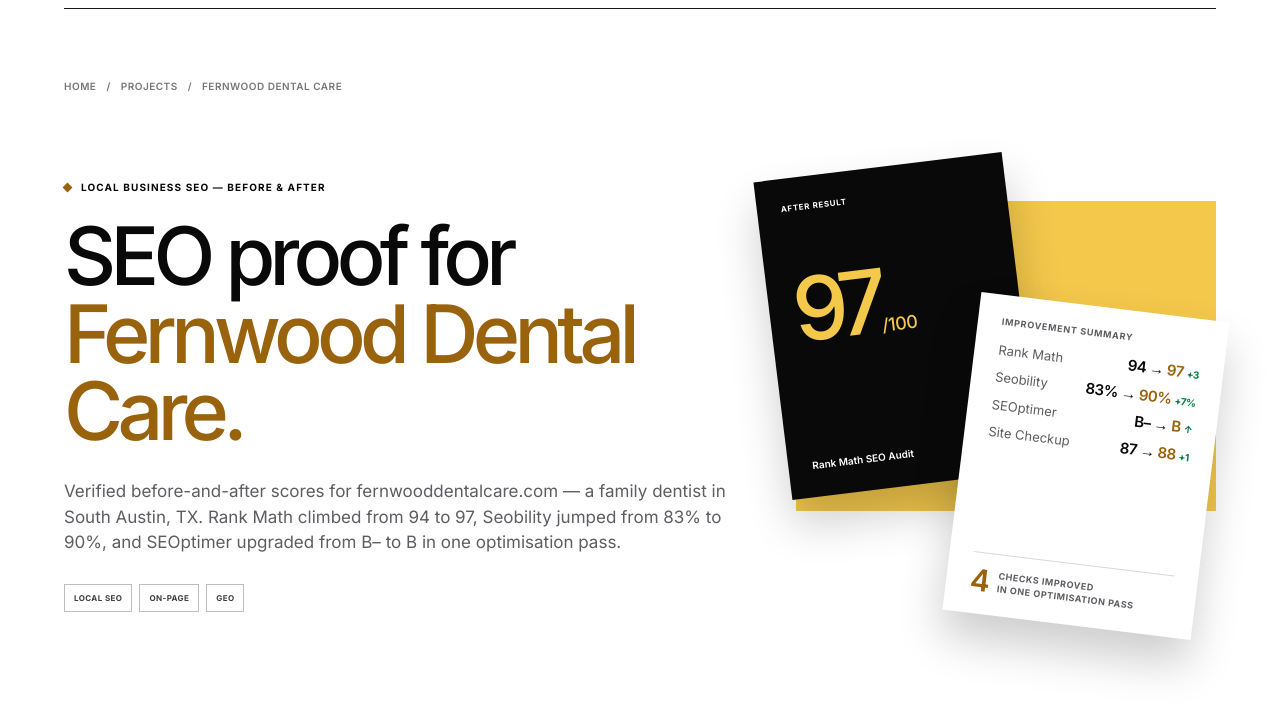
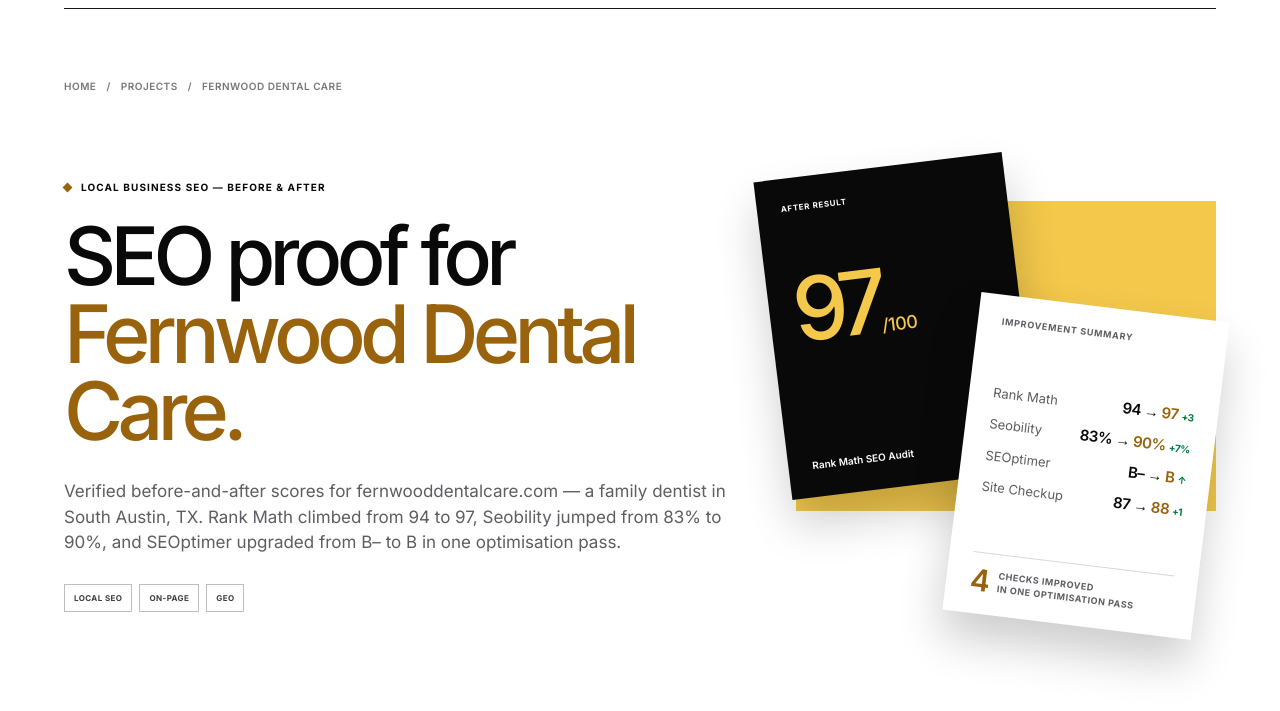
Before and after one commit to puterabuana/SEO-Putera, a website: page case-study/fernwood/index.html in a window 1280 px wide. Shown: the part 89-800 px from the top of the page. Drawn offline with Linux system fonts and the light colour scheme.

Commit message:
Refine score summary layout in case studies

```diff
--- a/case-study/fernwood/index.html
+++ b/case-study/fernwood/index.html
@@ -203,9 +203,11 @@
       }
 
       .score-summary-list {
-        display: grid;
-        gap: 10px;
-        margin-top: 6px;
+        flex: 1 1 auto;
+        display: flex;
+        flex-direction: column;
+        justify-content: center;
+        gap: 12px;
       }
 
       .score-summary-row {
@@ -228,7 +230,7 @@
       }
 
       .score-summary-footer {
-        margin-top: auto;
+        margin-top: 0;
         padding-top: 14px;
         display: flex;
         align-items: center;
@@ -311,7 +313,7 @@
               </div>
               <div class="score-white score-summary" style="display:flex;flex-direction:column;gap:12px;padding:20px 24px;">
                 <span style="font-size:9px;font-weight:700;letter-spacing:0.08em;text-transform:uppercase;color:var(--muted);">IMPROVEMENT SUMMARY</span>
-                <div style="display:grid;gap:8px;">
+                <div class="score-summary-list">
                   <div style="display:flex;justify-content:space-between;align-items:center;gap:16px;font-size:13px;">
                     <span style="color:var(--muted);">Rank Math</span>
                     <strong>94 → <span style="color:var(--blue);">97</span> <small style="color:#007d40;font-size:10px;font-weight:700;">+3</small></strong>
```
Also changed, not shown: case-study/kerlyfinance/index.html (+2 -2 lines), outputs/seo-putera-fernwood-desktop.png, outputs/seo-putera-fernwood-mobile.png, outputs/seo-putera-kerlyfinance-desktop.png, outputs/seo-putera-kerlyfinance-mobile.png.
